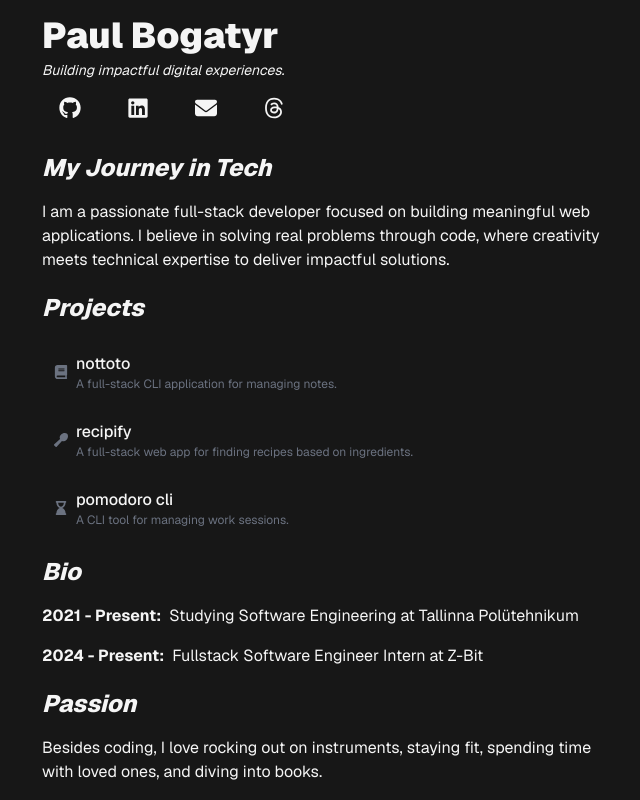
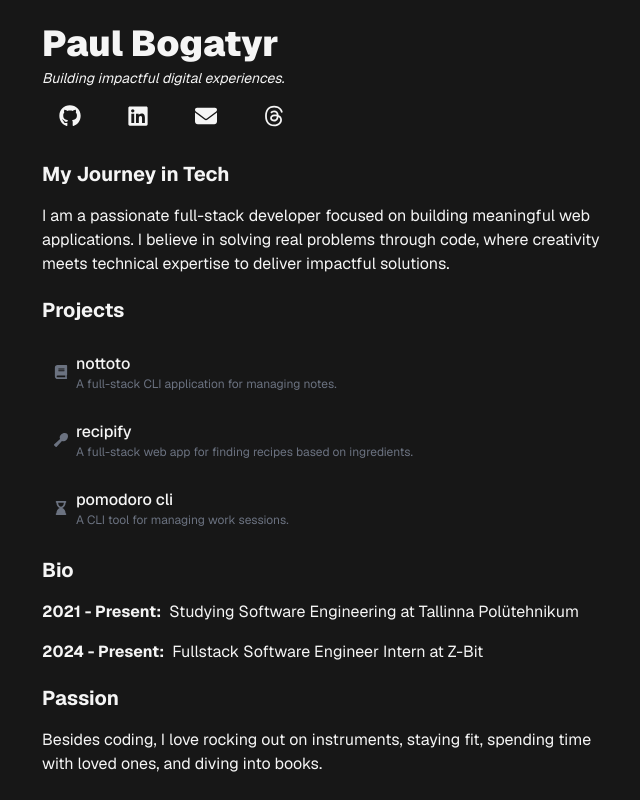
Before and after one commit to paulbgtr/paulbg, a Next.js app: page / in a window 1280 px wide. Shown: the whole page, without its empty margins (310-950 px from the left). Built offline with nearby package versions, Linux system fonts and the light colour scheme.

Commit message:
chore: make header smaller

```diff
--- a/src/components/Heading.tsx
+++ b/src/components/Heading.tsx
@@ -1,3 +1,3 @@
 export const Heading = ({ text }: { text: string }) => {
-  return <h2 className="text-2xl italic font-extrabold">{text}</h2>;
+  return <h2 className="text-xl font-bold">{text}</h2>;
 };
```
